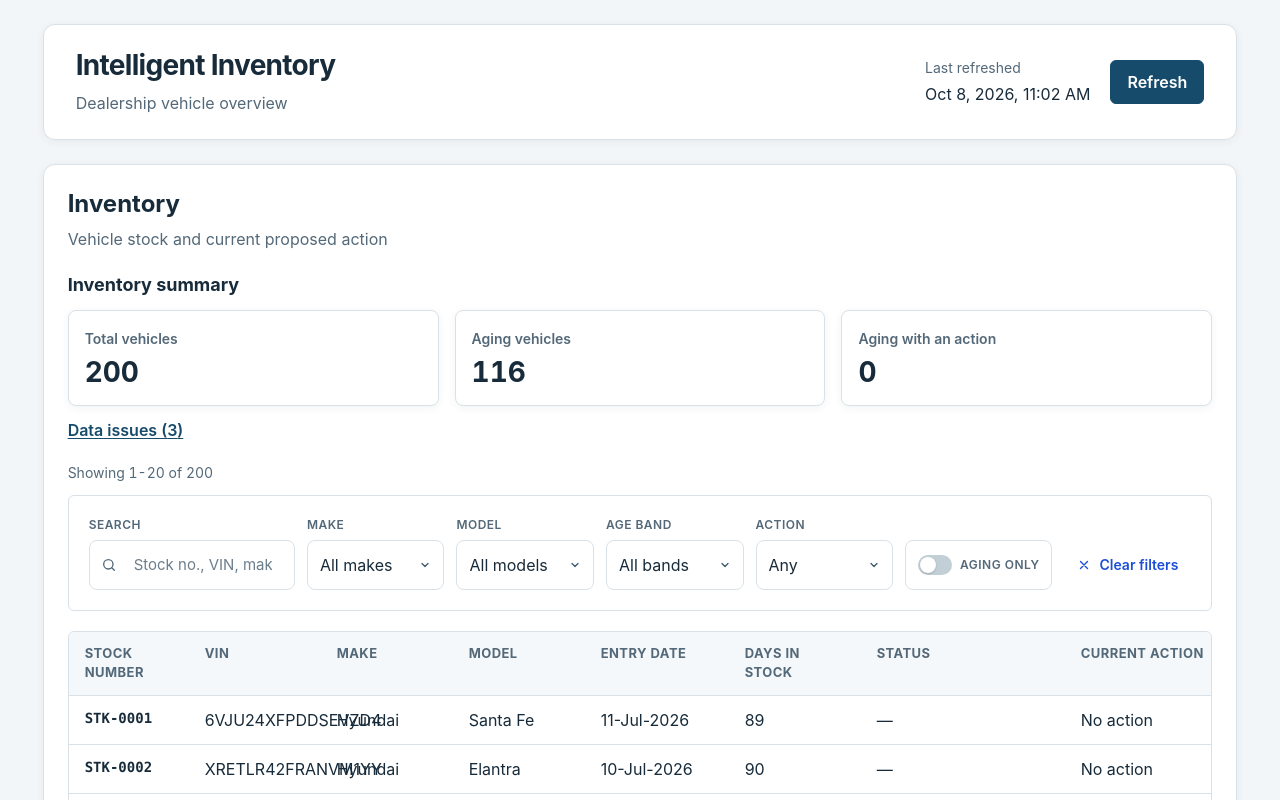
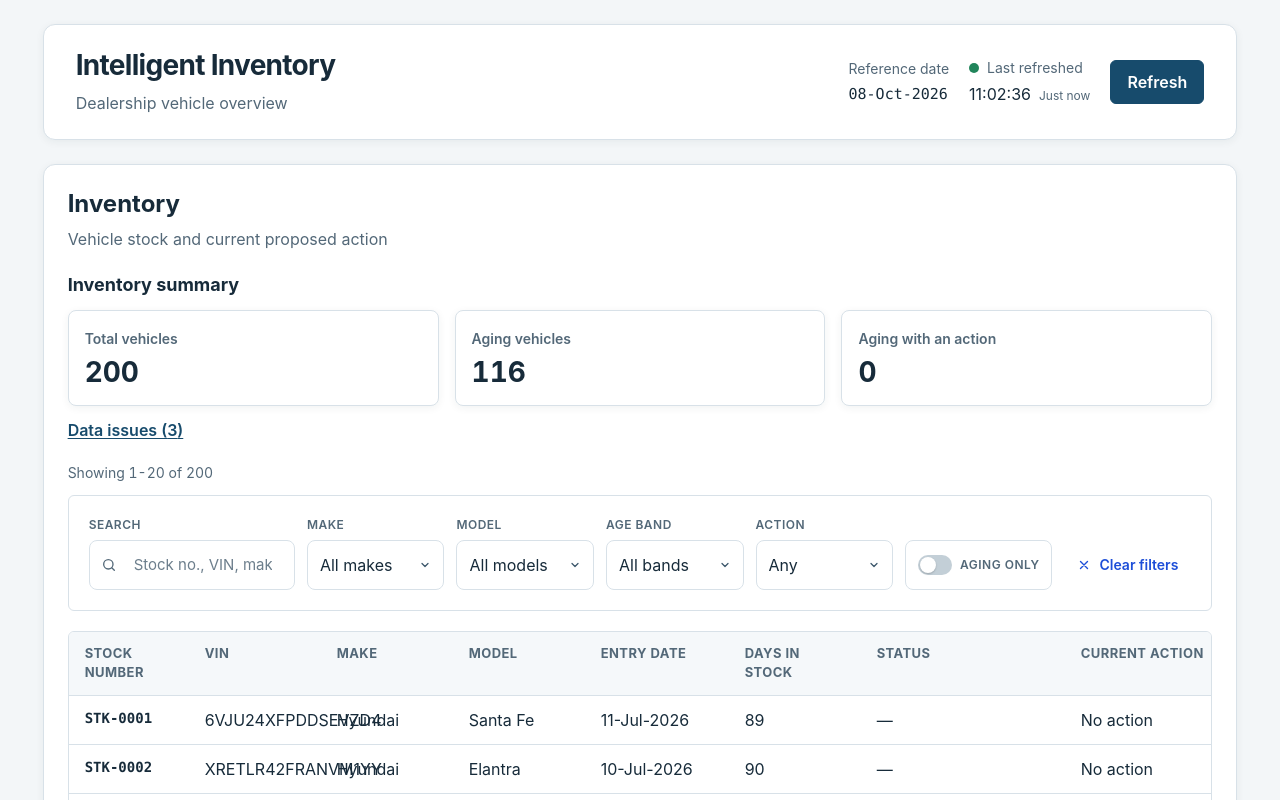
Before and after one commit to dunghuynh1990/intelligent-inventory-dashboard, a React (Vite) app: page / in a window 1280 px wide. Shown: the top 800 px of the page. Built offline with nearby package versions, Linux system fonts and the light colour scheme.

Commit message:
feat: show inventory freshness and refresh

```diff
--- a/src/App.css
+++ b/src/App.css
@@ -42,6 +42,19 @@
   gap: var(--space-5);
 }
 
+.dashboard-header__reference-date {
+  display: grid;
+  gap: var(--space-1);
+  color: var(--color-text-muted);
+  font-size: 0.875rem;
+}
+
+.dashboard-header__reference-date time {
+  color: var(--color-text);
+  font-family: var(--font-mono);
+  font-size: 0.9375rem;
+}
+
 .dashboard-header__freshness {
   display: grid;
   gap: var(--space-1);
@@ -49,10 +62,56 @@
   font-size: 0.875rem;
 }
 
-.dashboard-header__freshness time,
-.dashboard-header__freshness > span:last-child {
+.dashboard-header__freshness-value {
+  display: flex;
+  align-items: baseline;
+  gap: var(--space-2);
+}
+
+.dashboard-header__freshness-value time,
+.dashboard-header__freshness-value > span {
   color: var(--color-text);
   font-size: 1rem;
+}
+
+.dashboard-header__freshness--amber,
+.dashboard-header__freshness--amber .dashboard-header__freshness-value time,
+.dashboard-header__freshness--amber .dashboard-header__freshness-value > span {
+  color: #9a5a00;
+}
+
+.dashboard-header__freshness--warning,
+.dashboard-header__freshness--warning .dashboard-header__freshness-value time,
+.dashboard-header__freshness--warning .dashboard-header__freshness-value > span {
+  color: var(--color-error-text);
+}
+
+.dashboard-header__freshness--amber .dashboard-header__freshness-label::before,
+.dashboard-header__freshness--warning .dashboard-header__freshness-label::before {
+  display: inline-block;
+  width: 0.625rem;
+  height: 0.625rem;
+  margin-right: var(--space-2);
+  border-radius: 50%;
+  background: currentColor;
+  content: '';
+}
+
+.dashboard-header__freshness--normal[data-has-refresh='true']
+  .dashboard-header__freshness-label::before {
+  display: inline-block;
+  width: 0.625rem;
+  height: 0.625rem;
+  margin-right: var(--space-2);
+  border-radius: 50%;
+  background: #21855b;
+  content: '';
+}
+
+.dashboard-header__freshness-value > span {
+  color: var(--color-text-muted);
+  font-size: 0.75rem;
+  white-space: nowrap;
 }
 
 .refresh-button {
@@ -124,12 +183,47 @@
 }
 
 .inventory-error {
+  display: flex;
+  align-items: center;
+  justify-content: space-between;
+  gap: var(--space-3);
   margin: 0 0 var(--space-4);
   padding: var(--space-3) var(--space-4);
   border: 1px solid var(--color-error-border);
   border-radius: var(--radius-sm);
   color: var(--color-error-text);
   background: var(--color-error-surface);
+}
+
+.inventory-error__retry,
+.stale-data-warning button {
+  min-height: 2.25rem;
+  padding: var(--space-2) var(--space-3);
+  border: 1px solid currentColor;
+  border-radius: var(--radius-sm);
+  color: inherit;
+  background: transparent;
+  font-weight: 600;
+  white-space: nowrap;
+}
+
+.inventory-error__retry:disabled,
+.stale-data-warning button:disabled {
+  cursor: wait;
+  opacity: 0.7;
+}
+
+.stale-data-warning {
+  display: flex;
+  align-items: center;
+  justify-content: space-between;
+  gap: var(--space-3);
+  margin-bottom: var(--space-5);
+  padding: var(--space-3) var(--space-4);
+  border: 1px solid var(--color-accent-border);
+  border-radius: var(--radius-sm);
+  color: #805000;
+  background: var(--color-accent-soft);
 }
 
 .action-save-toast {
--- a/src/App.tsx
+++ b/src/App.tsx
@@ -1,8 +1,10 @@
 import { useEffect, useMemo, useReducer, useState } from 'react'
 import {
   filterVehicles,
+  formatElapsedRefreshTime,
   getAvailableMakes,
   getAvailableModels,
+  getFreshnessLevel,
   getInventorySummary,
   paginateItems,
   type InventoryFilterCriteria,
@@ -101,8 +103,7 @@ function App({ inventoryService, clock = systemClock }: AppProps) {
     initialDashboardState,
   )
   const [lastRefreshed, setLastRefreshed] = useState<Date | null>(null)
-  const [actionAgeReferenceTime, setActionAgeReferenceTime] =
-    useState<Date | null>(null)
+  const [currentTime, setCurrentTime] = useState(systemClock)
   const [isLoading, setIsLoading] = useState(true)
   const [error, setError] = useState<string | null>(null)
   const [actionSaveConfirmation, setActionSaveConfirmation] = useState(false)
@@ -131,6 +132,9 @@ function App({ inventoryService, clock = systemClock }: AppProps) {
     () => getInventorySummary(allVehicles),
     [allVehicles],
   )
+  const freshnessLevel = lastRefreshed
+    ? getFreshnessLevel(lastRefreshed, currentTime)
+    : 'normal'
 
   const handleRefresh = async () => {
     setIsLoading(true)
@@ -141,7 +145,7 @@ function App({ inventoryService, clock = systemClock }: AppProps) {
       dispatch({ type: 'inventoryLoaded', vehicles: currentVehicles })
       const refreshedAt = clock()
       setLastRefreshed(refreshedAt)
-      setActionAgeReferenceTime(refreshedAt)
+      setCurrentTime(systemClock())
     } catch (cause: unknown) {
       const message =
         cause instanceof Error ? cause.message : 'An unexpected error occurred.'
@@ -161,7 +165,7 @@ function App({ inventoryService, clock = systemClock }: AppProps) {
           dispatch({ type: 'inventoryLoaded', vehicles: currentVehicles })
           const refreshedAt = clock()
           setLastRefreshed(refreshedAt)
-          setActionAgeReferenceTime(refreshedAt)
+          setCurrentTime(systemClock())
         }
       })
       .catch((cause: unknown) => {
@@ -182,12 +186,24 @@ function App({ inventoryService, clock = systemClock }: AppProps) {
     }
   }, [clock, inventoryService])
 
+  useEffect(() => {
+    const intervalId = window.setInterval(() => {
+      setCurrentTime(systemClock())
+    }, 60_000)
+
+    return () => window.clearInterval(intervalId)
+  }, [])
+
   const formattedLastRefreshed = lastRefreshed
-    ? new Intl.DateTimeFormat(undefined, {
-        dateStyle: 'medium',
-        timeStyle: 'short',
+    ? new Intl.DateTimeFormat('en-GB', {
+        hour: '2-digit',
+        minute: '2-digit',
+        second: '2-digit',
       }).format(lastRefreshed)
     : 'Not yet'
+  const formattedElapsedRefreshTime = lastRefreshed
+    ? formatElapsedRefreshTime(lastRefreshed, currentTime)
+    : null
 
   const handleMakeChange = (make: string) => {
     const availableModels = getAvailableModels(allVehicles, make)
@@ -214,7 +230,7 @@ function App({ inventoryService, clock = systemClock }: AppProps) {
       await inventoryService.updateVehicleAction(vehicleId, action)
       const savedAction = { ...action, loggedAt: actionLoggedAt }
       dispatch({ type: 'vehicleActionChanged', vehicleId, action: savedAction })
-      setActionAgeReferenceTime(loggedAt)
+      setCurrentTime(systemClock())
       setEditingVehicleId(null)
       setActionSaveConfirmation(true)
     } finally {
@@ -230,12 +246,29 @@ function App({ inventoryService, clock = systemClock }: AppProps) {
           <p>Dealership vehicle overview</p>
         </div>
         <div className="dashboard-header__refresh">
-          <div className="dashboard-header__freshness">
-            <span>Last refreshed</span>
+          <div className="dashboard-header__reference-date">
+            <span>Reference date</span>
+            <time dateTime={formatLocalDateISO(currentTime)}>
+              {formatReferenceDate(currentTime)}
+            </time>
+          </div>
+          <div
+            className={`dashboard-header__freshness dashboard-header__freshness--${freshnessLevel}`}
+            data-freshness-level={freshnessLevel}
+            data-has-refresh={lastRefreshed !== null}
+          >
+            <span className="dashboard-header__freshness-label">Last refreshed</span>
             {lastRefreshed ? (
-              <time dateTime={lastRefreshed.toISOString()}>{formattedLastRefreshed}</time>
+              <span className="dashboard-header__freshness-value">
+                <time dateTime={lastRefreshed.toISOString()}>
+                  {formattedLastRefreshed}
+                </time>
+                <span>{formattedElapsedRefreshTime}</span>
+              </span>
             ) : (
-              <span>{formattedLastRefreshed}</span>
+              <span className="dashboard-header__freshness-value">
+                {formattedLastRefreshed}
+              </span>
             )}
           </div>
           <button
@@ -244,7 +277,11 @@ function App({ inventoryService, clock = systemClock }: AppProps) {
             onClick={handleRefresh}
             disabled={isLoading}
           >
-            {isLoading ? 'Refreshing…' : error ? 'Retry' : 'Refresh'}
+            {isLoading
+              ? 'Refreshing…'
+              : freshnessLevel === 'warning'
+                ? 'Refresh now'
+                : 'Refresh'}
           </button>
         </div>
       </header>
@@ -268,14 +305,41 @@ function App({ inventoryService, clock = systemClock }: AppProps) {
             </p>
           )}
           {error && (
-            <p className="inventory-error" role="alert">
+            <div className="inventory-error" role="alert">
               {error}
-            </p>
+              <button
+                className="inventory-error__retry"
+                type="button"
+                onClick={handleRefresh}
+                disabled={isLoading}
+              >
+                Retry
+              </button>
+            </div>
           )}
           {actionSaveConfirmation && (
             <p className="action-save-toast" role="status">
               Action saved
             </p>
+          )}
+          {vehicles !== null && freshnessLevel === 'warning' && (
+            <div
+              className="stale-data-warning"
+              role="status"
+              aria-label="Stale inventory warning"
+            >
+              <span>
+                Inventory data is stale. Last refreshed{' '}
+                {formattedElapsedRefreshTime}.
+              </span>
+              <button
+                type="button"
+                onClick={handleRefresh}
+                disabled={isLoading}
+              >
+                Refresh now
+              </button>
+            </div>
           )}
           {vehicles !== null && (
             <InventorySummary
@@ -311,9 +375,7 @@ function App({ inventoryService, clock = systemClock }: AppProps) {
                 <InventoryTable
                   vehicles={page.items}
                   searchText={filters.searchText}
-                  actionAgeReferenceTime={
-                    actionAgeReferenceTime ?? lastRefreshed ?? new Date()
-                  }
+                  actionAgeReferenceTime={currentTime}
                   editingVehicleId={editingVehicleId}
                   isSaving={savingVehicleId !== null}
                   onEditAction={(vehicle) => setEditingVehicleId(vehicle.vehicleId)}
@@ -340,4 +402,21 @@ function App({ inventoryService, clock = systemClock }: AppProps) {
   )
 }
 
+const monthNames = [
+  'Jan', 'Feb', 'Mar', 'Apr', 'May', 'Jun',
+  'Jul', 'Aug', 'Sep', 'Oct', 'Nov', 'Dec',
+]
+
+function formatReferenceDate(date: Date): string {
+  const day = date.getDate().toString().padStart(2, '0')
+  return `${day}-${monthNames[date.getMonth()]}-${date.getFullYear()}`
+}
+
+function formatLocalDateISO(date: Date): string {
+  const year = date.getFullYear().toString().padStart(4, '0')
+  const month = (date.getMonth() + 1).toString().padStart(2, '0')
+  const day = date.getDate().toString().padStart(2, '0')
+  return `${year}-${month}-${day}`
+}
+
 export default App
--- a/src/core/aging.ts
+++ b/src/core/aging.ts
@@ -197,6 +197,29 @@ export function getFreshnessLevel(lastRefreshedAt: Date, now: Date): FreshnessLe
   return 'normal'
 }
 
+export function formatElapsedRefreshTime(
+  lastRefreshedAt: Date,
+  now: Date,
+): string {
+  const lastRefreshedTime = lastRefreshedAt.getTime()
+  const currentTime = now.getTime()
+  if (!Number.isFinite(lastRefreshedTime)) {
+    throw new RangeError('lastRefreshedAt must be a valid date')
+  }
+  if (!Number.isFinite(currentTime)) {
+    throw new RangeError('now must be a valid date')
+  }
+
+  const elapsedMinutes = Math.max(
+    0,
+    Math.floor((currentTime - lastRefreshedTime) / millisecondsPerMinute),
+  )
+  if (elapsedMinutes === 0) {
+    return 'Just now'
+  }
+  return `${elapsedMinutes} min ago`
+}
+
 export function formatActionLoggedAge(
   loggedAt: string | undefined,
   now: Date,
```
Also changed, not shown: 5 other files (tests, documents, lock files or other folders).
